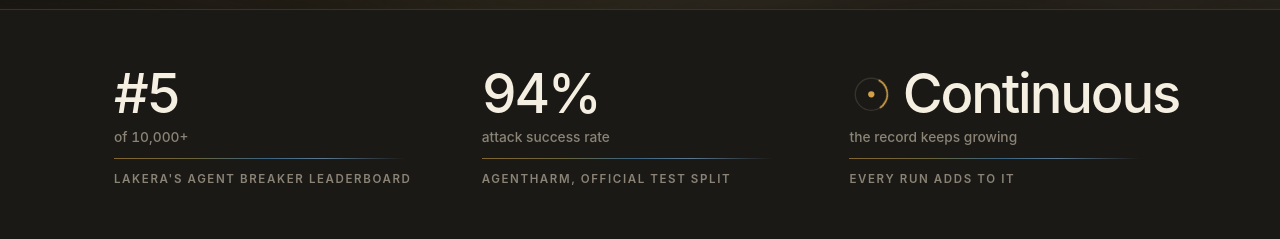
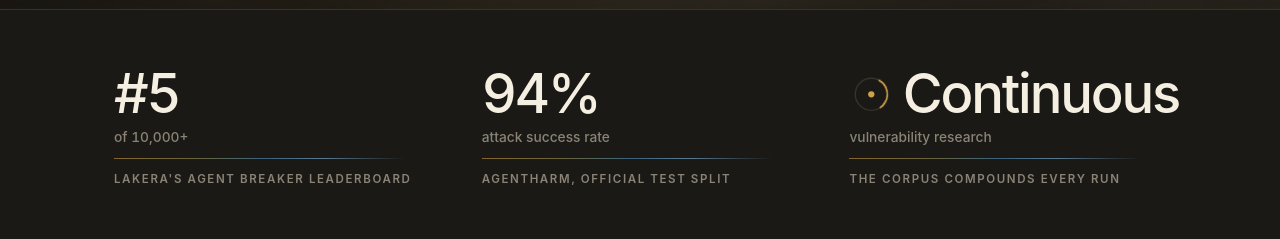
Before and after one commit to MahmoudAbdalla28/bwebsite, an Astro site: page / in a window 1280 px wide. Shown: the part 1340-1579 px from the top of the page. Built offline with nearby package versions, Linux system fonts and the light colour scheme; Astro itself is replaced by a stand-in of ours.

Commit message:
revert proof slot three, the original wording was right

```diff
--- a/src/components/ProofBand.astro
+++ b/src/components/ProofBand.astro
@@ -30,10 +30,10 @@ const proof = [
           </svg>
           Continuous
         </span>
-        <span class="scale">the record keeps growing</span>
+        <span class="scale">vulnerability research</span>
       </p>
       <hr class="rule" />
-      <p class="label">Every run adds to it</p>
+      <p class="label">The corpus compounds every run</p>
     </article>
   </div>
 </section>
```
